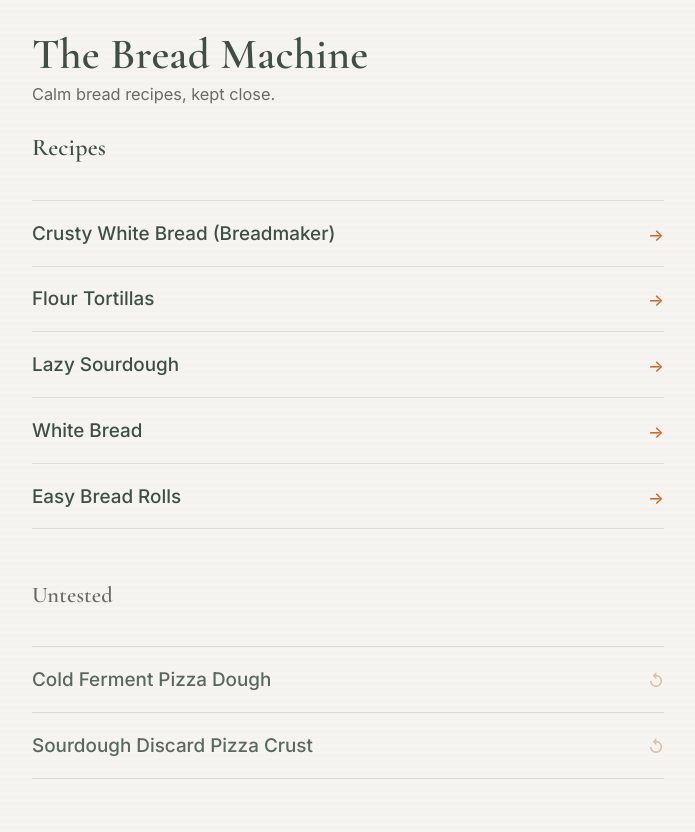
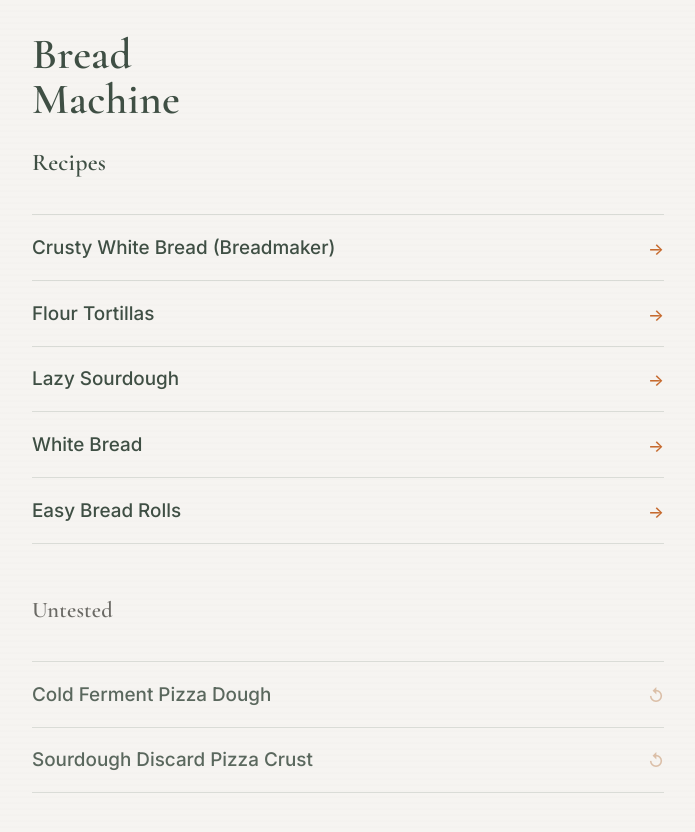
Before and after one commit to laccces/the-bread-machine, a Jekyll site: the page built from index.html, in a window 1280 px wide. Shown: the top 832 px of the page, without its empty margins (292-987 px from the left). Built offline with Jekyll 4.4.1, drawn with Linux system fonts in a browser that asks for light colours.

Commit message:
logo updated

```diff
--- a/assets/css/styles.css
+++ b/assets/css/styles.css
@@ -71,6 +71,12 @@ h1{
   color: var(--muted);
   font-size: 1.02rem;
 }
+
+.site-logo.stacked span{
+  display: block;
+  line-height: 1.05;
+}
+
 
 /* Links */
 a{
--- a/index.html
+++ b/index.html
@@ -3,8 +3,11 @@ layout: default
 title: Home
 ---
 
-<h1>The Bread Machine</h1>
-<p class="subtitle">Calm bread recipes, kept close.</p>
+<h1 class="site-logo stacked">
+  <span>Bread</span>
+  <span>Machine</span>
+</h1>
+
 
 <h2>Recipes</h2>
 <ul class="recipe-list">
```
